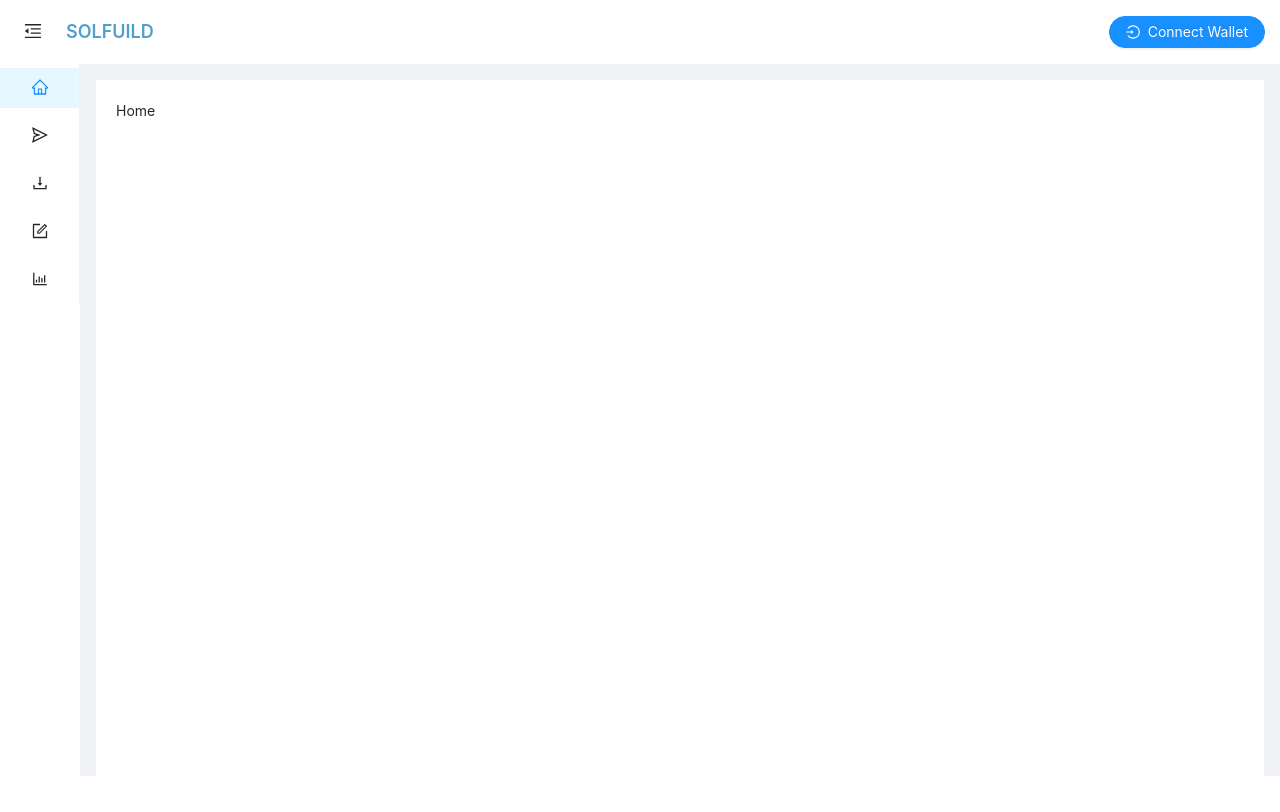
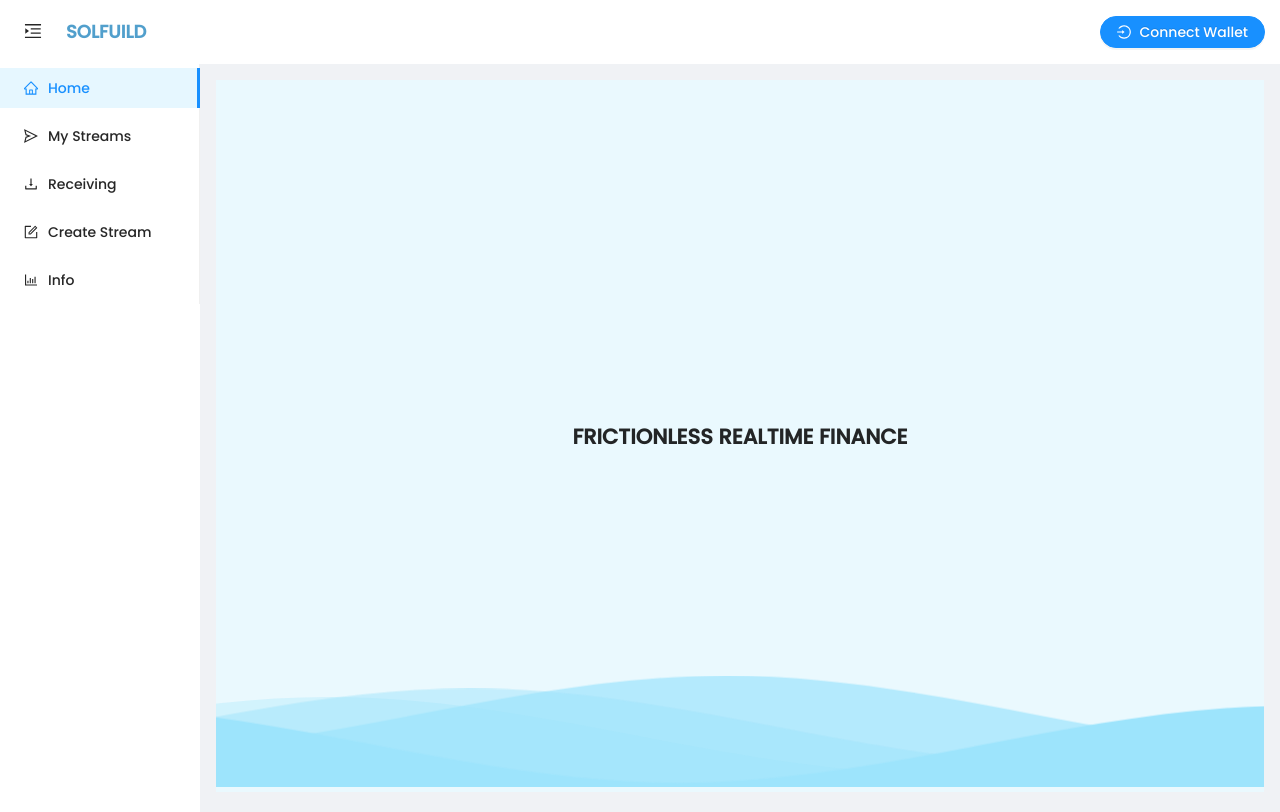
Before and after one commit to Solfluid/solfluid_frontend, a React (Create React App) app: page / in a window 1280 px wide. Built offline with nearby package versions, Linux system fonts and the light colour scheme; no server answers.

Commit message:
Added: Create stream forms

```diff
--- a/package.json
+++ b/package.json
@@ -7,6 +7,7 @@
     "@testing-library/react": "^11.1.0",
     "@testing-library/user-event": "^12.1.10",
     "antd": "^4.16.13",
+    "lottie-web": "^5.7.13",
     "react": "^17.0.2",
     "react-dom": "^17.0.2",
     "react-router-dom": "^5.2.1",
--- a/src/components/App.js
+++ b/src/components/App.js
@@ -4,7 +4,8 @@ import { Switch, Route } from 'react-router-dom';
 
 import Sider from './sections/Sider';
 import Header from './sections/Header';
-import './css/navbar.css';
+import './css/main-layout.css';
+import './css/create-stream.css';
 import Dashboard from './layouts/Dashboard';
 import MyStreams from './layouts/MyStreams';
 import Stream from './layouts/Stream';
@@ -13,7 +14,7 @@ import CreateStream from './layouts/CreateStream';
 const { Content }  = Layout;
 
 const App = () => {
-    const [collapsed, setCollapsed] = useState(true);
+    const [collapsed, setCollapsed] = useState(false);
 
     return (
         <Layout>
@@ -31,9 +32,10 @@ const App = () => {
                         marginRight: 16,
                         marginLeft: 16,
                         marginTop: 80,
-                        padding: 20,
-                        height: '87vh',//?
-                        overflow: 'initial'
+                        marginBottom: 20,
+                        height: '89vh',//?
+                        overflow: 'initial',
+                        backgroundColor:"rgb(234,249,254)",
                         }}>
                             <Switch>
                                 <Route path='/mystreams/:address'>
@@ -46,7 +48,7 @@ const App = () => {
                                     <CreateStream/>
                                 </Route>
                                 <Route path='/'>
-                                    <Dashboard/>
+                                    <Dashboard collapsed={collapsed}/>
                                 </Route>
                             </Switch>
                     </Content>
--- /dev/null
+++ b/src/components/css/create-stream.css
@@ -0,0 +1,29 @@
+.page-heading{
+    font-weight: 600;
+    font-size: 54px;
+    margin-left: 20px;
+    background: -webkit-linear-gradient(rgb(12, 9, 173), rgb(30, 179, 199));
+    -webkit-background-clip: text;
+    -webkit-text-fill-color: transparent;
+}
+
+.page-sub-heading{
+    margin-left: 5px;
+    font-weight: 600;
+    font-size: large;
+}
+
+.site-page-header{
+    padding: 10px;
+}
+
+.steps{
+    -webkit-border-radius: 12px;
+
+    /* Firefox 1-3.6 */
+    -moz-border-radius: 12px;
+
+    /* Opera 10.5, IE 9, Safari 5, Chrome, Firefox 4, iOS 4, Android 2.1+ */
+    border-radius: 12px;
+
+}
--- /dev/null
+++ b/src/components/css/main-layout.css
@@ -0,0 +1,83 @@
+@import url('https://fonts.googleapis.com/css2?family=Poppins:wght@500&display=swap');
+
+body{
+  font-family: 'Poppins', sans-serif;
+  color: #383838;
+}
+
+.trigger {
+    padding: 0 24px;
+    font-size: 18px;
+    line-height: 64px;
+    cursor: pointer;
+    transition: color 0.3s;
+  }
+
+  .trigger:hover {
+    color: #1890ff;
+  }
+
+  .logo {
+    background: rgba(255, 255, 255, 0.3);
+    font-weight: 600;
+    font-size: large;
+    color: rgba(22, 126, 187, 0.746);
+  }
+
+  .site-layout-background {
+    background: #fff;
+  }
+
+
+
+
+
+
+
+
+.waves {
+  position:relative;
+  width: 100%;
+  height:15vh;
+  margin-bottom:-7px;
+  min-height:100px;
+  max-height:150px;
+}
+
+
+/* Animation */
+
+.parallax > use {
+  animation: move-forever 25s cubic-bezier(.55,.5,.45,.5)     infinite;
+}
+.parallax > use:nth-child(1) {
+  animation-delay: -2s;
+  animation-duration: 7s;
+}
+.parallax > use:nth-child(2) {
+  animation-delay: -3s;
+  animation-duration: 10s;
+}
+.parallax > use:nth-child(3) {
+  animation-delay: -4s;
+  animation-duration: 13s;
+}
+.parallax > use:nth-child(4) {
+  animation-delay: -5s;
+  animation-duration: 20s;
+}
+@keyframes move-forever {
+  0% {
+   transform: translate3d(-90px,0,0);
+  }
+  100% {
+    transform: translate3d(85px,0,0);
+  }
+}
+/*Shrinking for mobile*/
+@media (max-width: 768px) {
+  .waves {
+    height:40px;
+    min-height:40px;
+  }
+}
--- a/src/components/css/navbar.css
+++ /dev/null
@@ -1,23 +0,0 @@
-
-.trigger {
-    padding: 0 24px;
-    font-size: 18px;
-    line-height: 64px;
-    cursor: pointer;
-    transition: color 0.3s;
-  }
-
-  .trigger:hover {
-    color: #1890ff;
-  }
-
-  .logo {
-    background: rgba(255, 255, 255, 0.3);
-    font-weight: 600;
-    font-size: large;
-    color: rgba(22, 126, 187, 0.746);
-  }
-
-  .site-layout-background {
-    background: #fff;
-  }
--- a/src/components/layouts/CreateStream.js
+++ b/src/components/layouts/CreateStream.js
@@ -1,9 +1,105 @@
-import React from 'react';
+import React, { useState } from 'react';
+import { Steps, Result, Layout, Form, Input, Button, InputNumber, Col, Select, DatePicker } from 'antd';
+import { SmileOutlined, SmileTwoTone } from '@ant-design/icons';
+
+const { Step } = Steps;
+const { Content } = Layout;
+const { Option } = Select;
+const { RangePicker } = DatePicker;
+
+
+const rangeConfig = {
+    rules: [{ type: 'array', required: true, message: 'Please select time!' }],
+};
 
 const CreateStream = () => {
+    const [currentStep, setCurrentStep] = useState(0);
+    const [token, setToken] = useState();
+
+    const stepContent = [
+        (
+            <Result
+                icon={<SmileOutlined/>}
+                title="Great, Lets get started!"
+                extra={<Button type="primary" onClick={()=>setCurrentStep(1)}>Next</Button>}
+            />
+
+        ),
+        (
+            <Result
+                icon={<SmileTwoTone/>}
+                title=""
+            >
+                <Form
+                name="basic"
+                labelCol={{ span: 5 }}
+                wrapperCol={{ span: 16 }}
+                initialValues={{ remember: true }}>
+                    <Form.Item
+                    label="Token"
+                    name="Token"
+                    rules={[{ required: true, message: 'Please Select Token!' }]}
+                    >
+                        <Select
+                            placeholder="Select Token you want to stream"
+                            onChange={setToken}
+                            allowClear
+                        >
+                            <Option value="SOL">SOL</Option>
+                            <Option disabled={true} value="NA">Coming soon</Option>
+                            <Option disabled={true} value="NA">Coming soon</Option>
+                        </Select>
+                    </Form.Item>
+
+                    <Form.Item
+                    label="Amount"
+                    name="Amount"
+                    rules={[{ required: true, message: 'Enter a valid amount' }]}
+                    >
+                        <Input placeholder="Amount in Sol" />
+                    </Form.Item>
+                    <Form.Item name="range-time-picker" label="Start Time - End Time" {...rangeConfig}>
+                        <RangePicker showTime format="YYYY-MM-DD HH:mm:ss" />
+                    </Form.Item>
+
+                    <Form.Item
+                    label="Recipient"
+                    name="Address"
+                    rules={[{ required: true, message: 'Enter a valid address' }]}
+                    >
+                        <Input placeholder="Enter the address of recipient."/>
+                    </Form.Item>
+
+                    <Form.Item wrapperCol={{ offset: 8, span: 16 }}>
+                        <Button type="primary" htmlType="submit">
+                            Submit
+                        </Button>
+                    <Button style={{marginLeft:"5px"}} type="primary" onClick={()=>{setCurrentStep(0)}}>
+                        Back
+                    </Button>
+                    </Form.Item>
+                </Form>
+          </Result>
+        ),
+    ]
+
+
     return (
         <div>
-            Create Stream
+            <Col className="site-page-header">
+                <h3 className="page-heading">Stream Tokens<br/><div className="page-sub-heading">Just follows two simple steps to start streaming SOL.</div></h3>
+
+            </Col>
+            <div style={{ backgroundColor: 'white', width:"100%", height:"80vh", padding:20 }}>
+                <Steps className="steps" current={currentStep}>
+                    <Step title="Step 1" description="Confirmation" />
+                    <Step title="Step 2" description="Fill the details" />
+                    <Step title="Step 3" description="All Done!" />
+                </Steps>
+                <Content className="form-content">
+                    {stepContent[currentStep]}
+                </Content>
+            </div>
         </div>
     );
 }
--- a/src/components/layouts/Dashboard.js
+++ b/src/components/layouts/Dashboard.js
@@ -1,9 +1,50 @@
-import React from 'react';
+import React, { useEffect } from 'react';
+import lottie from 'lottie-web';
+import { Row, Col } from 'antd';
 
-const Dashboard = () => {
+const Dashboard = ({ collapsed }) => {
+
+    useEffect(()=>{
+        lottie.loadAnimation({
+            container: document.querySelector(".animator"),
+            renderer: 'svg',
+            loop: true,
+            autoplay: true,
+            path: 'https://assets4.lottiefiles.com/private_files/lf30_czqpucro.json'
+        });
+        return ()=>{
+            if(document.querySelector(".animator")!==null){
+                document.querySelector(".animator").removeChild(document.querySelector(".animator").firstChild);
+            }
+        }
+    },[]);
+
     return (
-        <div>
-            Home
+        <div style={{height:"100%", width:"100%", borderRadius:'1%'}}>
+            <div style={{padding: 20}}>
+
+                <div className="animator" style={{height:"40vh", width:"40vh", marginLeft:"auto"}}/>
+                <Row justify="center">
+                    <Col>
+                    <h2 style={{fontWeight:'600'}}>FRICTIONLESS REALTIME FINANCE </h2>
+                    </Col>
+                </Row>
+            </div>
+            {/**animation**/}
+            <Row style={{position:"absolute", bottom:0, right:16, left:`${collapsed?'96px':'216px'}`, bottom:20}}>
+                <svg className="waves" xmlns="http://www.w3.org/2000/svg" xlink="http://www.w3.org/1999/xlink"
+                    viewBox="0 24 150 28" preserveAspectRatio="none" shapeRendering="auto">
+                    <defs>
+                        <path id="gentle-wave" d="M-160 44c30 0 58-18 88-18s 58 18 88 18 58-18 88-18 58 18 88 18 v44h-352z" />
+                    </defs>
+                    <g className="parallax">
+                        <use href="#gentle-wave" x="48" y="0" fill="rgba(157, 228, 252,0.7)" />
+                        <use href="#gentle-wave" x="48" y="3" fill="rgba(157, 228, 252,0.5)" />
+                        <use href="#gentle-wave" x="48" y="5" fill="rgba(157, 228, 252,0.3)" />
+                        <use href="#gentle-wave" x="48" y="7" fill="rgba(157, 228, 252,1)" />
+                    </g>
+                </svg>
+            </Row>
         </div>
     );
 }
--- a/src/components/layouts/MyStreams.js
+++ b/src/components/layouts/MyStreams.js
@@ -1,5 +1,5 @@
 import React from 'react';
-import { Steps, Descriptions, Badge, Table, Tag, Space } from 'antd';
+import { Steps, Descriptions, Badge, Table, Col, Space } from 'antd';
 
 const { Step } = Steps;
 
@@ -57,6 +57,10 @@ const columns = [
 const MyStreams = () => {
     return (
         <div>
+          <Col className="site-page-header">
+                  <h3 className="page-heading">Stream History<br/><div className="page-sub-heading">Check progress of your streams here.</div></h3>
+          </Col>
+          <div>
               <Descriptions title="Stream Info" bordered>
                       <Descriptions.Item label="ID">2</Descriptions.Item>
                       <Descriptions.Item label="Token">SOL</Descriptions.Item>
@@ -88,6 +92,7 @@ const MyStreams = () => {
               <div>Select Stream</div>
               <Table bordered={true} columns={columns} dataSource={data} />
           </div>
+        </div>
     )
 }
 
--- a/src/components/layouts/Stream.js
+++ b/src/components/layouts/Stream.js
@@ -17,6 +17,10 @@ const Stream = () => {
 
     return (
         <div>
+            <Col className="site-page-header">
+                  <h3 className="page-heading">Receiving<br/><div className="page-sub-heading">Check Incoming streams, status, payroll.</div></h3>
+            </Col>
+            <div>
                 <Row gutter={16}>
                     <Col span={12}>
                         <Countdown title="Countdown" value={deadline} onFinish={onFinish} />
@@ -32,6 +36,7 @@ const Stream = () => {
                     </Col>
                 </Row>
             </div>
+        </div>
     );
 }
 
```
Also changed, not shown: 1 other file (tests, documents, lock files or other folders). Lines whose indentation alone changed are shown as unchanged.
